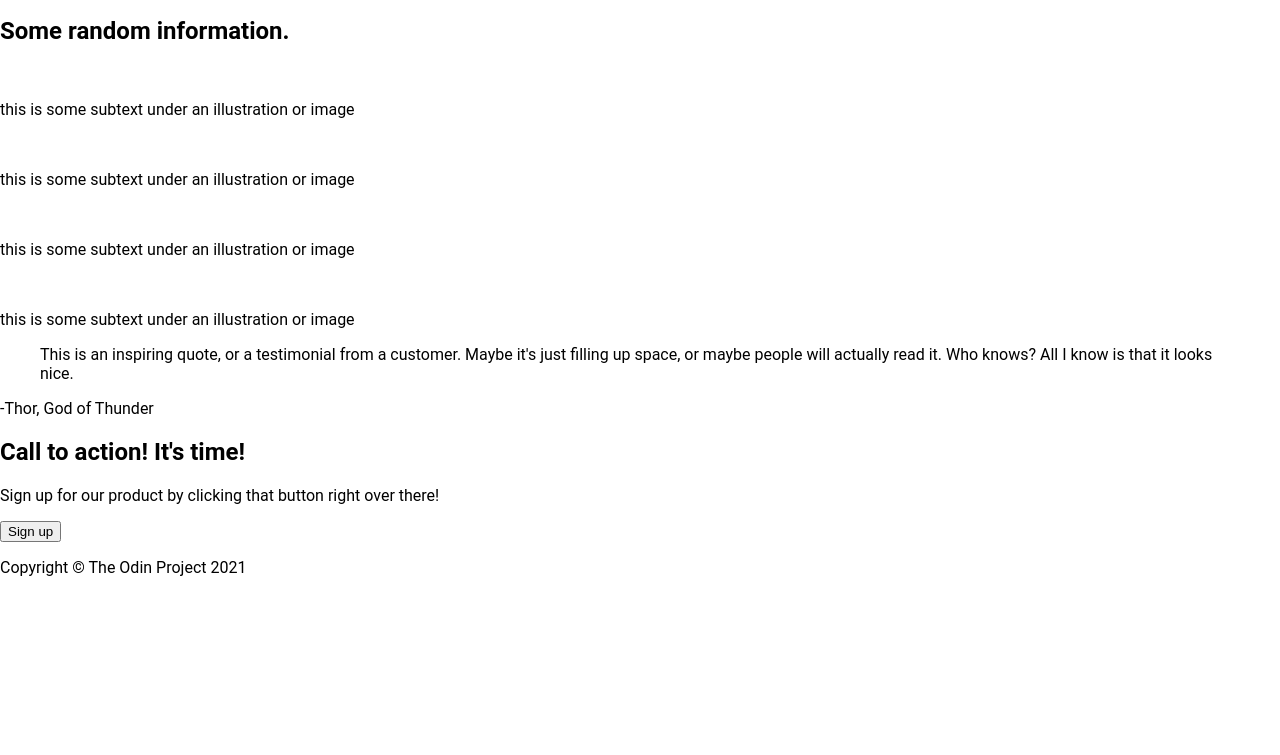
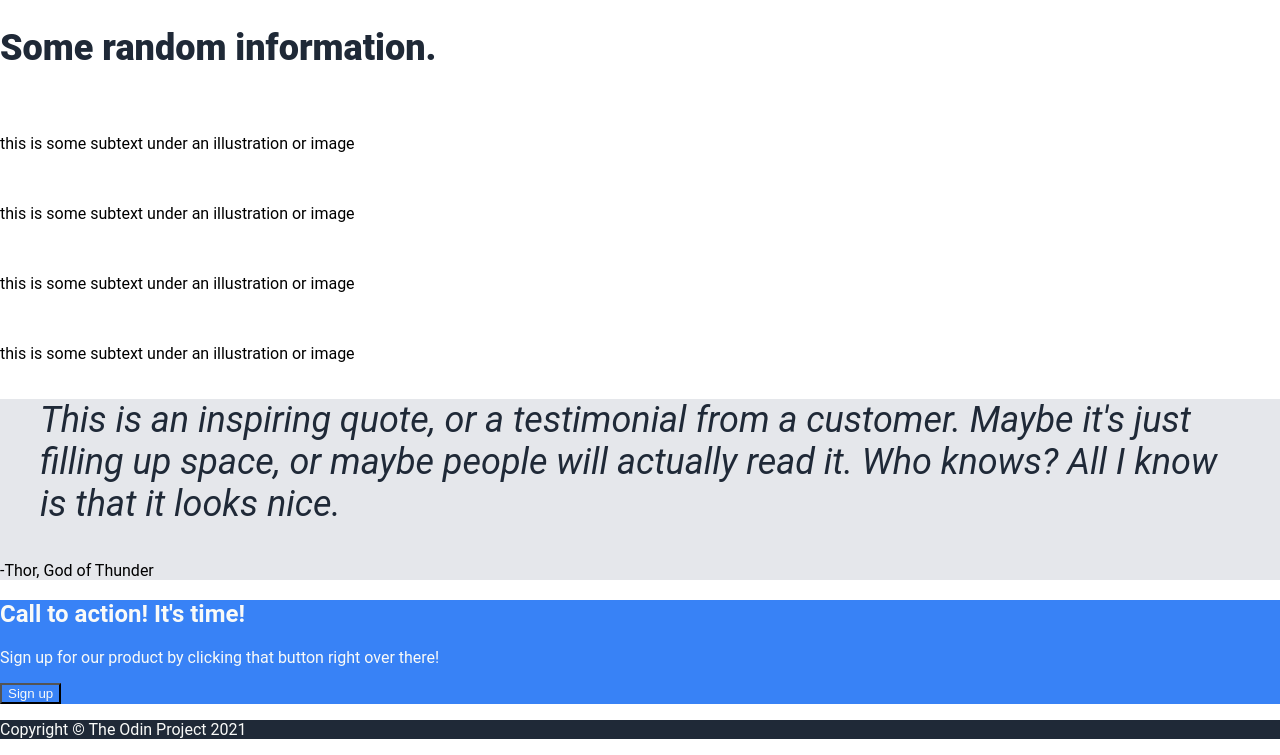
Before and after one commit to cjriley20/landing-page, a plain HTML site: page index.html in a window 1280 px wide. Shown: the part 233-988 px from the top of the page. Before the commit the page ends 826 px from the top, so only its background shows below. Drawn offline with Linux system fonts and the light colour scheme.

Commit message:
Update style to reference new HTML elements

```diff
--- a/styles.css
+++ b/styles.css
@@ -39,8 +39,7 @@ header .image {
   background-color: #999999;
 }
 
-/*
-.info .title {
+.info h2 {
   color: #1f2937;
   font-size: 36px;
   font-weight: 800;
@@ -66,7 +65,7 @@ header .image {
   color: #f9faf8;
 }
 
-.footer {
+footer {
   background-color: #1f2937;
   color: #f9faf8;
-} */
+}
```
